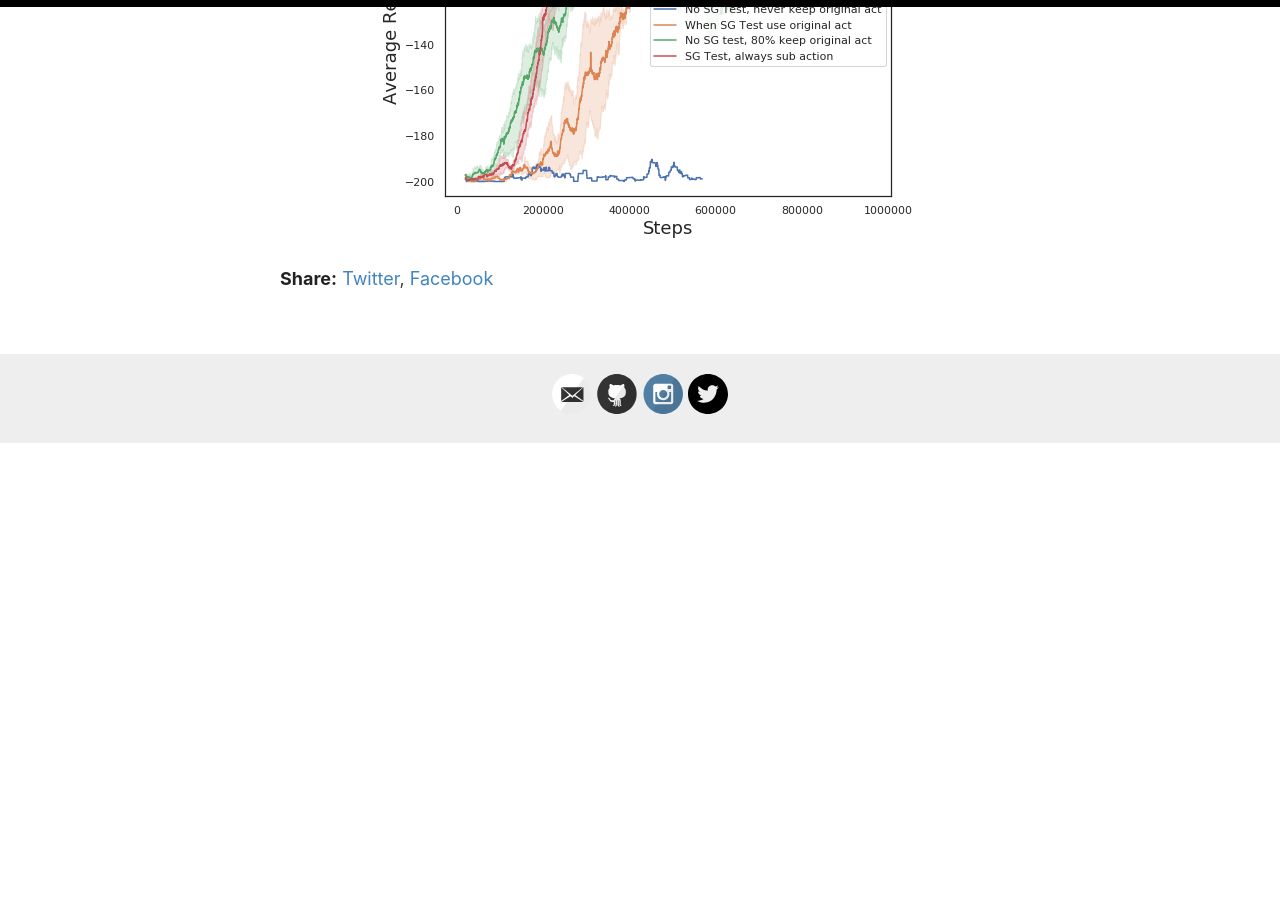
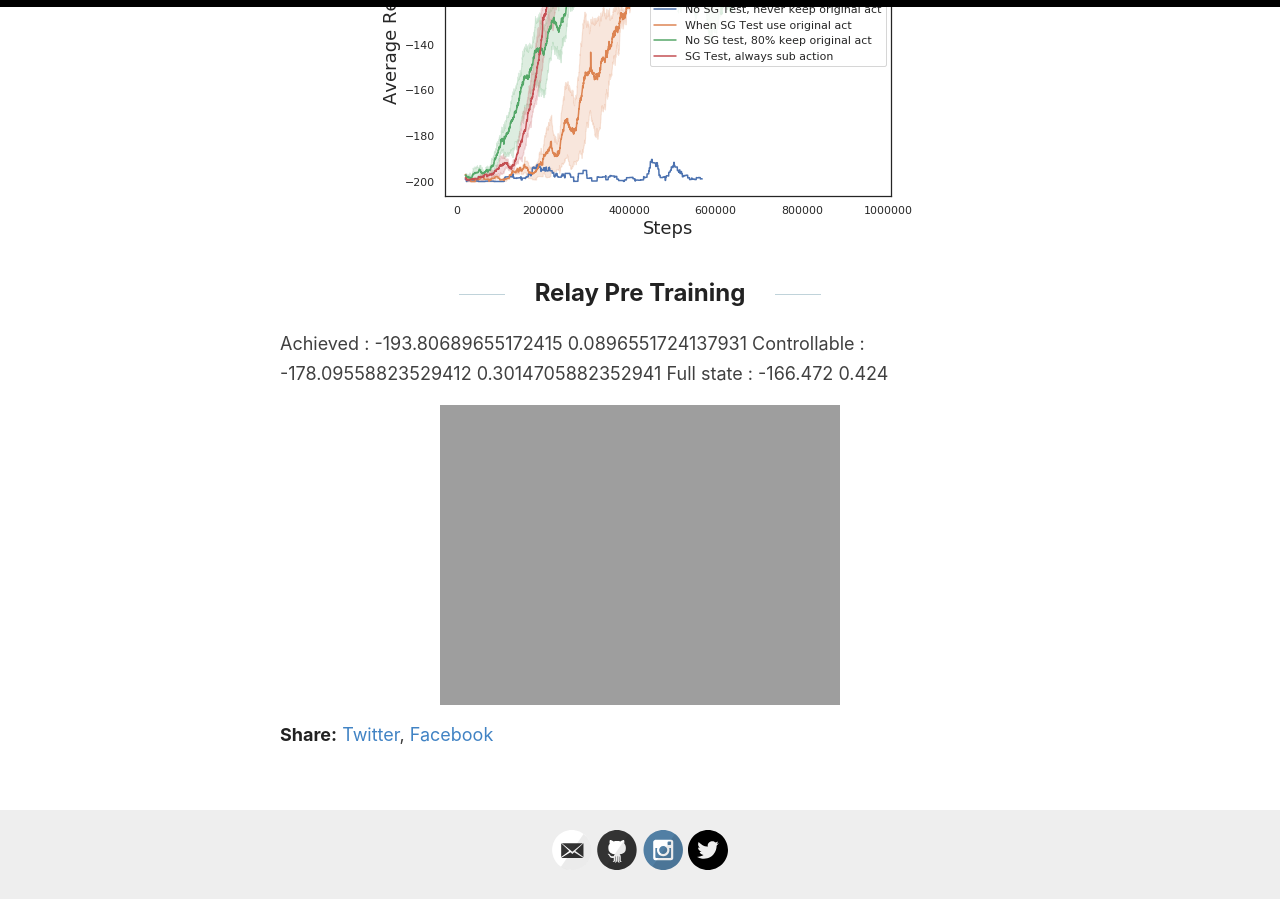
Before and after one commit to sholtodouglas/sholtodouglas.github.io, a Jekyll site: the page built from _posts/2020-03-21-Dissecting_Hierarchial_RL.md, in a window 1280 px wide and 900 px high, scrolled down 1335 px. Built offline with Jekyll 4.4.1, drawn with Linux system fonts in a browser that asks for light colours; before the commit the page ends 1779 px from its top, so only the background shows below that.

Commit message:
Update 2020-03-21-Dissecting_Hierarchial_RL.md

```diff
--- a/_posts/2020-03-21-Dissecting_Hierarchial_RL.md
+++ b/_posts/2020-03-21-Dissecting_Hierarchial_RL.md
@@ -12,3 +12,11 @@
 ![alt text](https://sholtodouglas.github.io/images/hierarchial/benefitsofexplorationhierarchially.png "Hierarchy vs Single Layer")
 
 ![alt text](https://sholtodouglas.github.io/images/hierarchial/sgtestingvsnot.png "Hierarchy vs Single Layer")
+
+## Relay Pre Training
+
+Achieved : -193.80689655172415 0.0896551724137931
+Controllable : -178.09558823529412 0.3014705882352941
+Full state : -166.472 0.424
+
+![alt text](https://sholtodouglas.github.io/images/hierarchial/comparison.gif "Hierarchy vs Single Layer")
```
